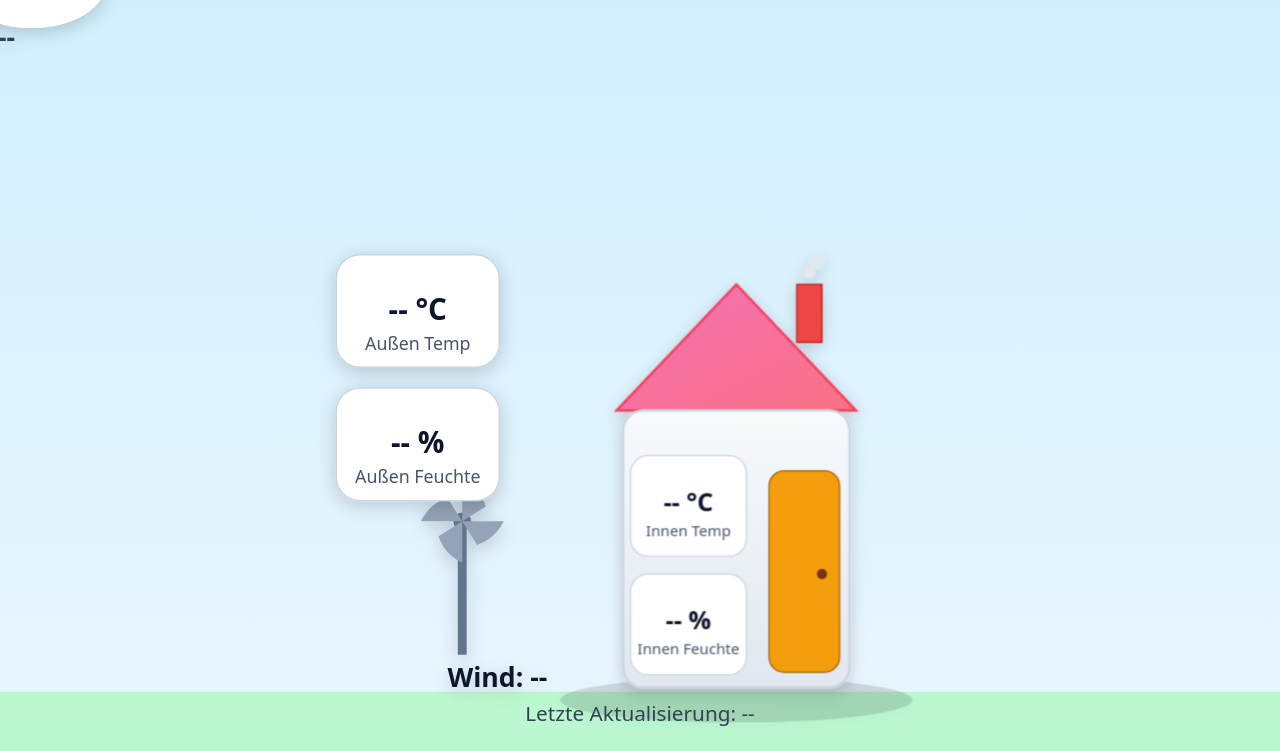
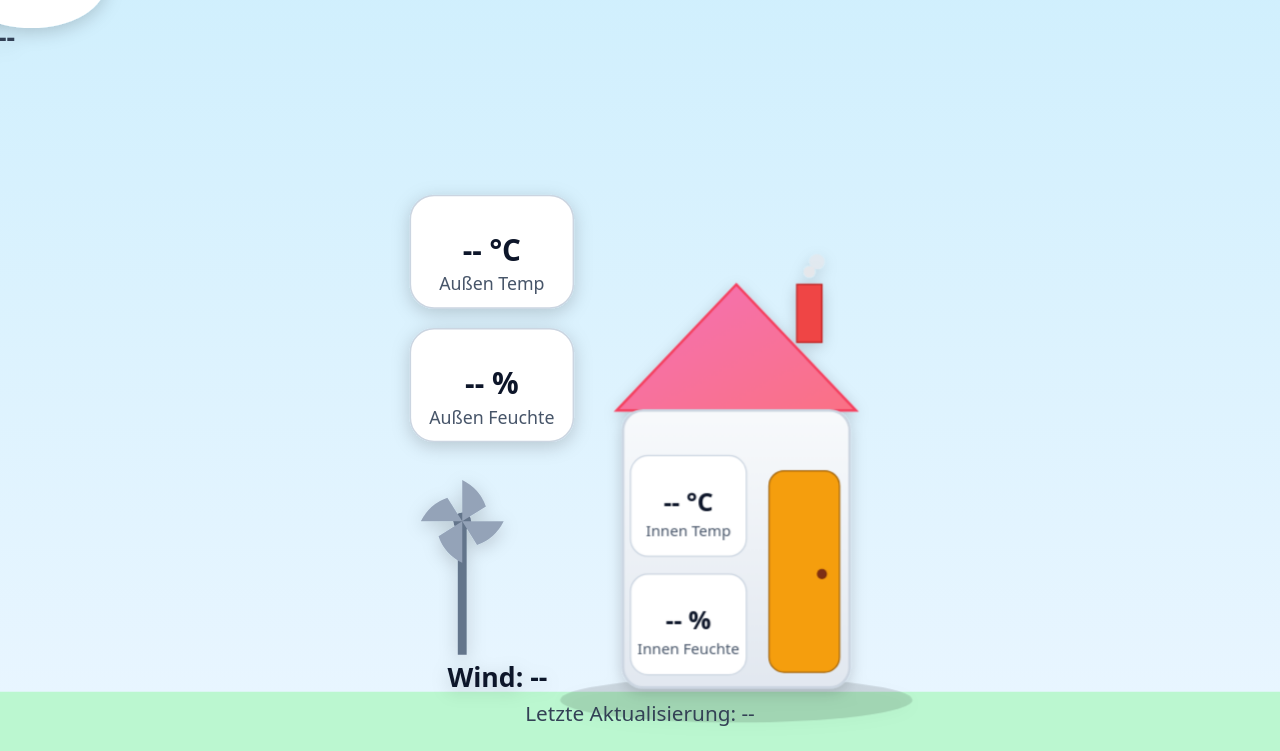
Before and after one commit to BeMa100590/Benis-Wetterstation, a plain HTML site: page index.html in a window 1280 px wide. Shown: the part 49-800 px from the top of the page. Drawn offline with nearby package versions, Linux system fonts and the light colour scheme.

Commit message:
Update index.html

```diff
--- a/index.html
+++ b/index.html
@@ -83,7 +83,7 @@
       </g>
 
       <!-- Außenwerte -->
-      <g id="outsidePanelLeft" transform="translate(245,205)" filter="url(#shadow)">
+      <g id="outsidePanelLeft" transform="translate(295,165)" filter="url(#shadow)">
         <g id="windowTempOut" transform="translate(0,0)">
           <rect width="110" height="76" rx="16" ry="16" fill="#ffffff" stroke="#cbd5e1"/>
           <text id="tempOutValue" x="55" y="44" text-anchor="middle" font-size="20" font-weight="700" fill="#0f172a">-- °C</text>
```
